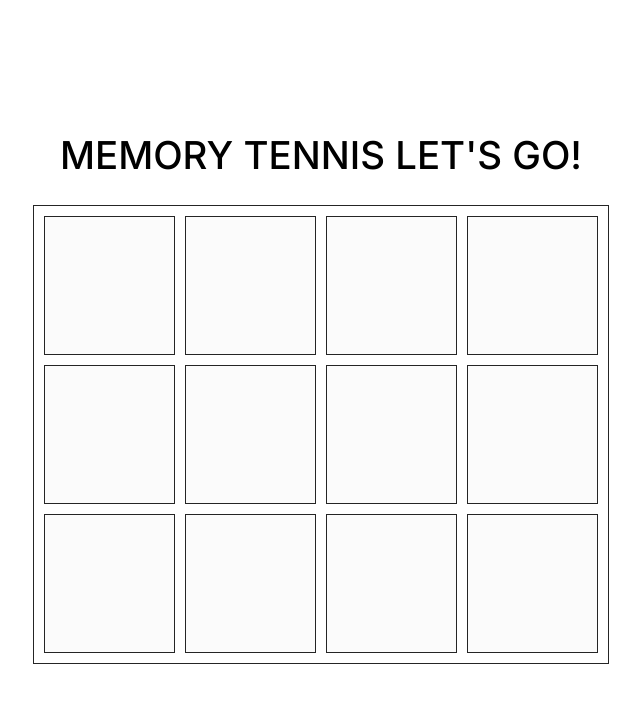
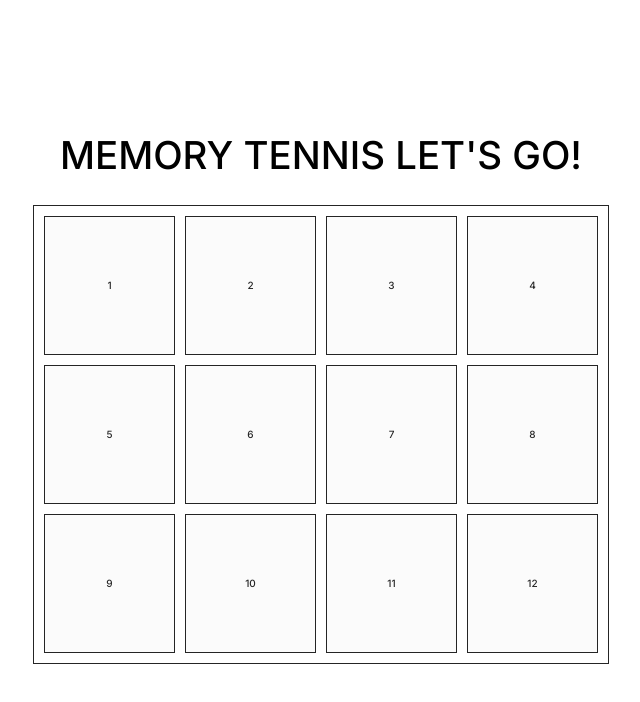
Before and after one commit to dyyyl/memory-tennis, a React (Create React App) app: page / in a window 1280 px wide. Shown: the top 702 px of the page, without its empty margins (319-959 px from the left). Built offline with nearby package versions, Linux system fonts and the light colour scheme.

Commit message:
Added an interface element for backside of card of type string. Condtionally rendered backside of card if card is flipped.

```diff
--- a/src/App/index.tsx
+++ b/src/App/index.tsx
@@ -9,7 +9,8 @@ import deck from 'shared/mocks/deck';
 
 interface Card {
   id: number;
-  content: number;
+  frontContent: number;
+  backContent: string
 }
 
 const App = (): JSX.Element => {
@@ -45,7 +46,7 @@ const App = (): JSX.Element => {
             onClick={() => updateCardFlipState(index)}
             showCardBack={isCardFlipped(card)}
           >
-            {card.content}
+            {isCardFlipped(card) ? card.backContent : card.frontContent}
           </Card>
         ))}
       </Grid>
```
